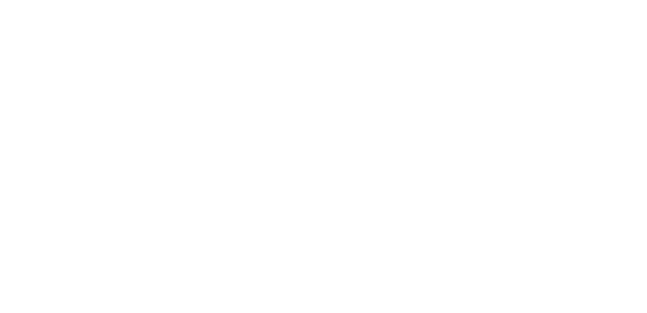
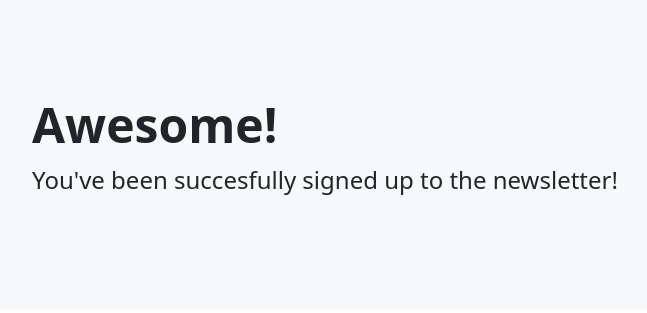
Before and after one commit to rtgfba/newsletter, a website: page success.html in a window 1280 px wide. Shown: the whole page, without its empty margins (28-675 px from the left). Drawn offline with nearby package versions, Linux system fonts and the light colour scheme.

Commit message:
Create a success page Created a success page for when a user successfully sends their information

```diff
--- a/success.html
+++ b/success.html
@@ -4,9 +4,20 @@
     <meta charset="UTF-8">
     <meta http-equiv="X-UA-Compatible" content="IE=edge">
     <meta name="viewport" content="width=device-width, initial-scale=1.0">
-    <title>Success</title>
+    <title>Failure</title>
+    <link href="https://cdn.jsdelivr.net/npm/bootstrap@5.3.0-alpha1/dist/css/bootstrap.min.css" rel="stylesheet" integrity="sha384-GLhlTQ8iRABdZLl6O3oVMWSktQOp6b7In1Zl3/Jr59b6EGGoI1aFkw7cmDA6j6gD" crossorigin="anonymous">
 </head>
 <body>
 
+    <div class="p-5 mb-4 bg-light rounded-3">
+        <div class="container-fluid py-5">
+          <h1 class="display-5 fw-bold">Awesome!</h1>
+          <p class="col-md-8 fs-4">You've been succesfully signed up to the newsletter!</p>
+
+        </div>
+      </div>
+
+
+
 </body>
 </html>
```
